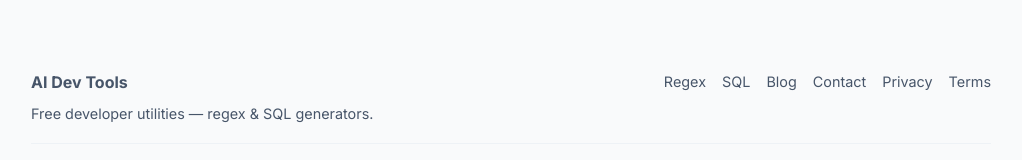
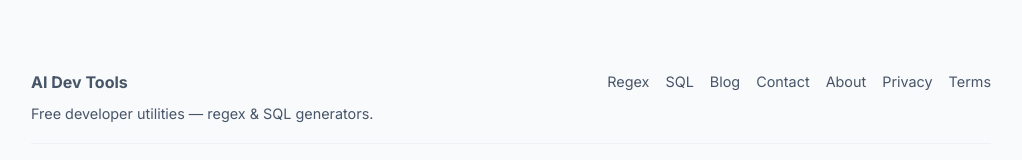
Before and after one commit to rampandu/ai-tools, a Next.js app: page / in a window 1280 px wide. Shown: the part 1244-1404 px from the top of the page, without its empty margins (129-1151 px from the left). Built offline with nearby package versions, Linux system fonts and the light colour scheme; no server answers.

Commit message:
Fix about page not shoing on footer

```diff
--- a/components/Footer.js
+++ b/components/Footer.js
@@ -13,6 +13,7 @@ export default function Footer() {
             <a href="/sql-generator" className="small">SQL</a>
             <a href="/blog" className="small">Blog</a>
             <a href="/contact" className="small">Contact</a>
+            <a href="/about" className="small">About</a>
             <a href="/privacy" className="small">Privacy</a>
             <a href="/terms" className="small">Terms</a>
           </div>
```
